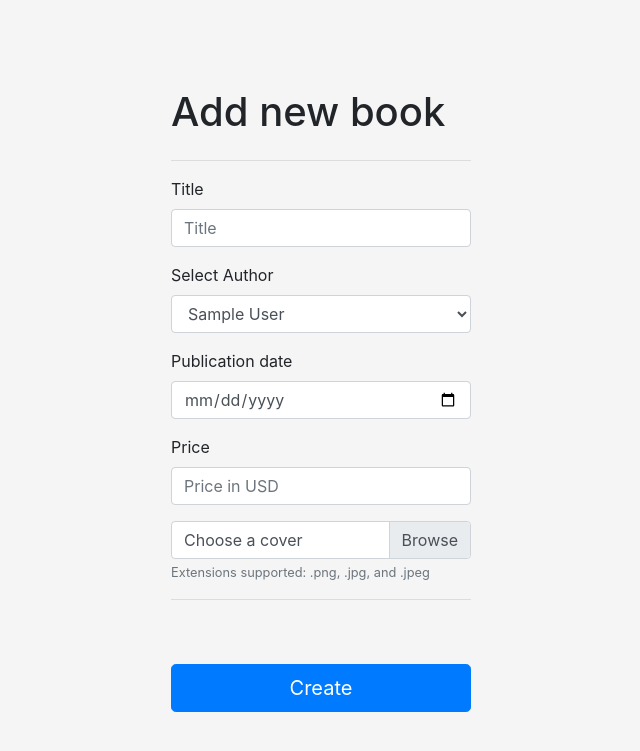
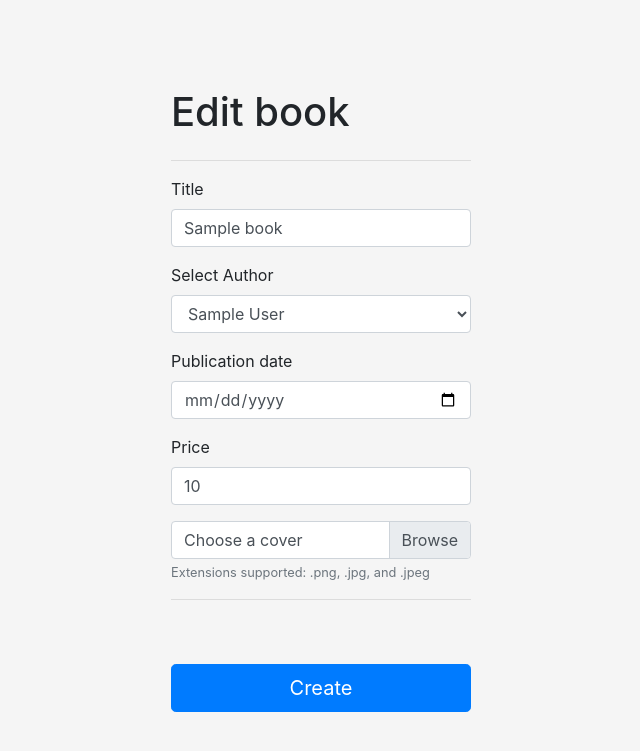
Before and after one commit to cristianndan14/bookstore_V2, a Python web app: template app/templates/edit_book.html in a window 1280 px wide. Shown: the top 751 px of the page, without its empty margins (319-959 px from the left). Run offline with Jinja, Linux system fonts and the light colour scheme; the template is opened without the code that fills it: most values are stand-ins (such as "Sample title", 1, 10 or a date in 2020).

Commit message:
edit form template ended - continue with db update

```diff
--- a/app/routes/books.py
+++ b/app/routes/books.py
@@ -97,6 +97,7 @@
                     'authors': authors
                 }
                 book = BookModel.load_book(db, isbn)
+
                 if request.method == 'POST':
                     isbn = book.isbn
                     title = request.form['Title']
@@ -133,6 +134,7 @@
                                        book=book
                                        )
             except Exception as ex:
+                print(ex)
                 return render_template('errors/error.html', message=format(ex))
         else:
             return redirect(url_for('books'))
--- a/app/templates/edit_book.html
+++ b/app/templates/edit_book.html
@@ -15,7 +15,7 @@
   <input type="hidden" name="csrf_token" value="{{ csrf_token() }}">
     <div class="row">
       <div class="col-sm-12 col-md-12 col-lg-12 col-xl-12">
-          <h1>Add new book</h1>
+          <h1>Edit book</h1>
       </div>
     </div>
     <hr>
@@ -46,26 +46,30 @@
     <!-- END flash messages -->
     <div class="form-group">
       <label for="Title">Title</label>
-      <input type="text" class="form-control" id="Title" name="Title" placeholder="Title" required>
+      <input type="text" class="form-control" id="Title" name="Title" placeholder="Title" required autocomplete="off" value="{{ book.title }}">
     </div>
     <div class="form-group">
       <label for="id_author">Select Author</label>
       <select class="form-control" name="id_author" id="id_author" required>
         {% for a in data.authors %}
-        <option value="{{ a.id_author}}">{{ a.full_name()}}</option>
+          {% if a.id_author == book.id_author %}
+            <option value="{{ a.id_author }}" selected>{{ a.full_name() }}</option>
+          {% else %}
+            <option value="{{ a.id_author}}">{{ a.full_name() }}</option>
+          {% endif %}
         {% endfor %}
       </select>
     </div>
     <div class="form-group">
       <label for="publication_date">Publication date</label>
-      <input type="date" class="form-control" id="Publication_date" name="Publication_date" required>
+      <input type="date" class="form-control" id="Publication_date" name="Publication_date" required autocomplete="off" value="{{ book.publication_date }}">
     </div>
     <div class="form-group">
       <label for="Price">Price</label>
-      <input type="number" class="form-control" step="0.01" max="9999.99" id="Price" name="Price" placeholder="Price in USD" required>
+      <input type="number" class="form-control" step="0.01" max="9999.99" id="Price" name="Price" placeholder="Price" required autocomplete="off" value="{{ book.price }}">
     </div>
     <div class="custom-file">
-      <input type="file" class="custom-file-input" id="customFile" name="customFile">
+      <input type="file" class="custom-file-input" id="customFile" name="customFile" autocomplete="off" value="{{ book.cover }}">
       <label class="custom-file-label" for="customFile">Choose a cover</label>
       <small class="text-muted">Extensions supported: .png, .jpg, and .jpeg</small>
     </div>
```
